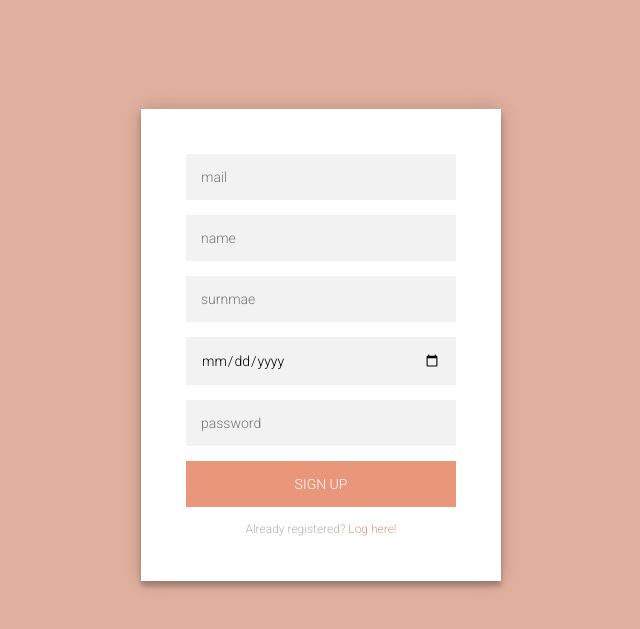
After one commit to CristinaBuonaugurio/salandoProject, a Flask app: page /registration in a window 1280 px wide. The commit adds this page. Shown: the top 629 px of the page, without its empty margins (319-959 px from the left). Run offline with Flask 2, Linux system fonts and the light colour scheme.

Commit message:
Login and registration for an user works.

```diff
--- a/app.py
+++ b/app.py
@@ -27,7 +27,9 @@ def main_page():
 
 @app.route('/shop')
 def shop():
-    return render_template("shop.html")
+    products = models.product.query.order_by(models.product.idcategory).all()
+    formatted_products = [p.format() for p in products ]
+    return render_template("shop.html", data=formatted_products)
 
 @app.route('/products', methods = ['GET'])
 def products():
@@ -47,10 +49,14 @@ def getProductByCategory(id_category):
     return functionModels.getProductsByCategory(id_category,'route')
 
 
-@app.route('/registration', methods = ['POST'])
+@app.route('/registration')
+def mainRegistration():
+    return render_template('registration.html')
+
+
+@app.route('/registrationForm', methods = ['POST'])
 def registrationUser():
     body = request.get_json()
-
     mail = body.get('mail')
     name = body.get('name')
     surname = body.get('surname')
@@ -58,7 +64,7 @@ def registrationUser():
     password = body.get('password')
 
     newuser = models.user(idmail=mail, name=name, surname=surname,birthdate= birthdate, password=password)
-
+    print(newuser)
     try:
         models.db.session.add(newuser)
         models.db.session.commit()
@@ -72,8 +78,8 @@ def registrationUser():
         models.db.session.close()
 
 
-@app.route('/login', methods = ['GET'])
-def login(isUser):
+@app.route('/login', methods = ['POST'])
+def login():
     body = request.get_json()
     mail = body.get('mail')
     password = body.get('password')
@@ -83,7 +89,10 @@ def login(isUser):
         result = models.user.query.get(mail)
         if result is not None:
             if result.compare(password):
-                return redirect(url_for('shop'))
+                return jsonify({
+                    "success" : True,
+                    "mail" : mail
+                })
             else:
                 return jsonify({
                     "success" : False
--- /dev/null
+++ b/templates/registration.html
@@ -0,0 +1,176 @@
+<!DOCTYPE html>
+<html lang="en">
+<title>
+    Salando - Your favorite shop!
+</title>
+<style>
+    @import url(https://fonts.googleapis.com/css?family=Roboto:300);
+
+    .login-page {
+        width: 360px;
+        padding: 8% 0 0;
+        margin: auto;
+    }
+
+    .form {
+        position: relative;
+        z-index: 1;
+        background: #FFFFFF;
+        max-width: 360px;
+        margin: 0 auto 100px;
+        padding: 45px;
+        text-align: center;
+        box-shadow: 0 0 20px 0 rgba(0, 0, 0, 0.2), 0 5px 5px 0 rgba(0, 0, 0, 0.24);
+    }
+
+    .form input {
+        font-family: "Roboto", sans-serif;
+        outline: 0;
+        background: #f2f2f2;
+        width: 100%;
+        border: 0;
+        margin: 0 0 15px;
+        padding: 15px;
+        box-sizing: border-box;
+        font-size: 14px;
+    }
+
+    .form button {
+        font-family: "Roboto", sans-serif;
+        text-transform: uppercase;
+        outline: 0;
+        background: #E9967A;
+        width: 100%;
+        border: 0;
+        padding: 15px;
+        color: #FFFFFF;
+        font-size: 14px;
+        -webkit-transition: all 0.3 ease;
+        transition: all 0.3 ease;
+        cursor: pointer;
+    }
+
+    .form button:hover,
+    .form button:active,
+    .form button:focus {
+        background:linear-gradient(to bottom, #493933 5%, #493933 100%);
+	    background-color:#493933;
+    }
+
+    .form .message {
+        margin: 15px 0 0;
+        color: #b3b3b3;
+        font-size: 12px;
+    }
+
+    .form .message a {
+        color: #E9967A;
+        text-decoration: none;
+    }
+
+    .form .register-form {
+        display: none;
+    }
+
+    .container {
+        position: relative;
+        z-index: 1;
+        max-width: 300px;
+        margin: 0 auto;
+    }
+
+    .container:before,
+    .container:after {
+        content: "";
+        display: block;
+        clear: both;
+    }
+
+    .container .info {
+        margin: 50px auto;
+        text-align: center;
+    }
+
+    .container .info h1 {
+        margin: 0 0 15px;
+        padding: 0;
+        font-size: 36px;
+        font-weight: 300;
+        color: #1a1a1a;
+    }
+
+    .container .info span {
+        color: #4d4d4d;
+        font-size: 12px;
+    }
+
+    .container .info span a {
+        color: #000000;
+        text-decoration: none;
+    }
+
+    .container .info span .fa {
+        color: #EF3B3A;
+    }
+
+    body {
+        background: #e2b09f;
+        background: -webkit-linear-gradient(right, #e2b09f, #e2b09f);
+        background: -moz-linear-gradient(right, #e2b09f, #e2b09f);
+        background: -o-linear-gradient(right, #e2b09f, #e2b09f);
+        background: linear-gradient(to left, #e2b09f, #e2b09f);
+        font-family: "Roboto", sans-serif;
+        -webkit-font-smoothing: antialiased;
+        -moz-osx-font-smoothing: grayscale;
+    }
+</style>
+
+<body>
+    <div class="login-page">
+        <div class="form">
+            <form class="login-form">
+                <input type="mail" id="mailUser" placeholder="mail" />
+                <input type="name" id="nameUser" placeholder="name" />
+                <input type="surnmame" id="surnameUser" placeholder="surnmae" />
+                <input type="date" id="birth" placeholder="birthdate" />
+                <input type="password" id="pass" placeholder="password" />
+                <button onclick="onclick" id="regButton"> Sign up</button>
+                <p class="message">Already registered? <a href="/">Log here!</a></p>
+            </form>
+        </div>
+    </div>
+    <script>
+        const button = document.getElementById('regButton');
+        button.onclick = function (e) {
+            e.preventDefault();
+            const mail = document.getElementById('mailUser').value;
+            const name = document.getElementById('nameUser').value;
+            const surname = document.getElementById('surnameUser').value;
+            const birthdate = document.getElementById('birth').value;
+            const password = document.getElementById('pass').value;
+            console.log(mail);
+            fetch('/registrationForm', {
+                method: 'POST',
+                body: JSON.stringify({
+                    'mail': mail,
+                    'name': name,
+                    'surname': surname,
+                    'birthdate': birthdate,
+                    'password': password
+                }),
+                headers: {
+                    'Content-Type': 'application/json'
+                }
+            }).then(function(response) {
+                return response.json()
+            }).then(function (jsonResponse) {
+                if (jsonResponse.success == true) {
+                    alert("You have successfully registered! You will now redirect to our login page!")
+                    window.location.href = '/';
+                }
+            })
+        };
+    </script>
+</body>
+
+</html>
```
Also changed, not shown: templates/login.html (+30 -27 lines), templates/shop.html (+63 -3 lines), images/shopping-cart.png (added).
